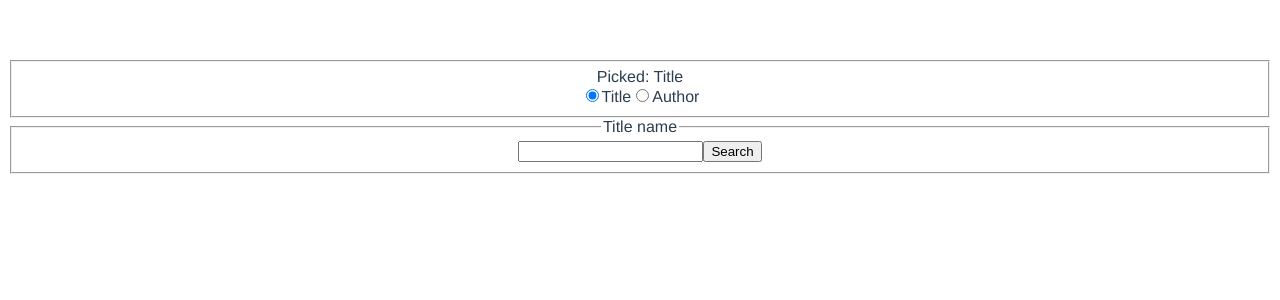
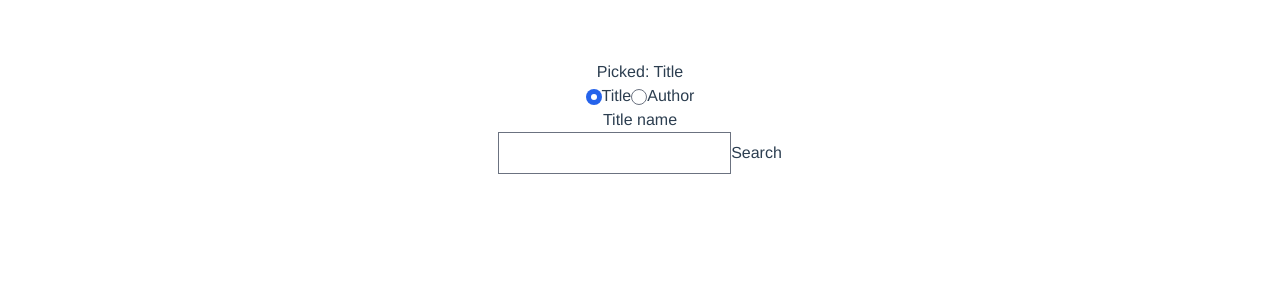
Before and after one commit to iTemes/otus-vue, a Vue app: page / in a window 1280 px wide. Shown: the top 300 px of the page. Built offline with nearby package versions, Linux system fonts and the light colour scheme.

Commit message:
added tailwind

```diff
--- /dev/null
+++ b/postcss.config.js
@@ -0,0 +1,6 @@
+module.exports = {
+  plugins: {
+    tailwindcss: {},
+    autoprefixer: {}
+  }
+}
--- /dev/null
+++ b/src/assets/tailwind.css
@@ -0,0 +1,5 @@
+@tailwind base;
+
+@tailwind components;
+
+@tailwind utilities;
--- a/src/main.js
+++ b/src/main.js
@@ -1,4 +1,5 @@
 import { createApp } from "vue";
 
 import App from "./App.vue";
+import "./assets/tailwind.css";
 createApp(App).mount("#app");
--- /dev/null
+++ b/tailwind.config.js
@@ -0,0 +1,9 @@
+module.exports = {
+  content: ['./public/**/*.html', './src/**/*.{vue,js,ts,jsx,tsx}'],
+  theme: {
+    extend: {},
+  },
+  plugins: [
+    require('@tailwindcss/forms'),
+  ],
+}
```
Also changed, not shown: package.json (+6 -1 lines), 1 other file (tests, documents, lock files or other folders).
